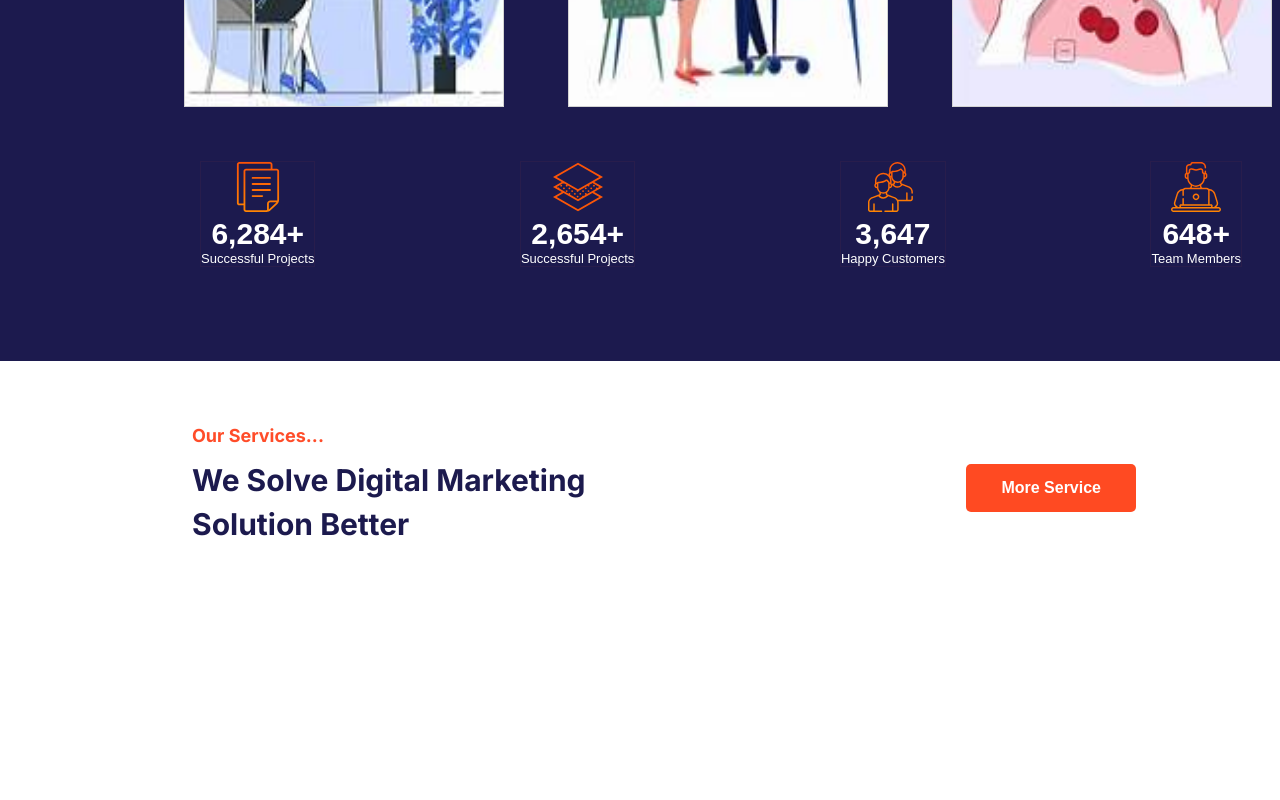
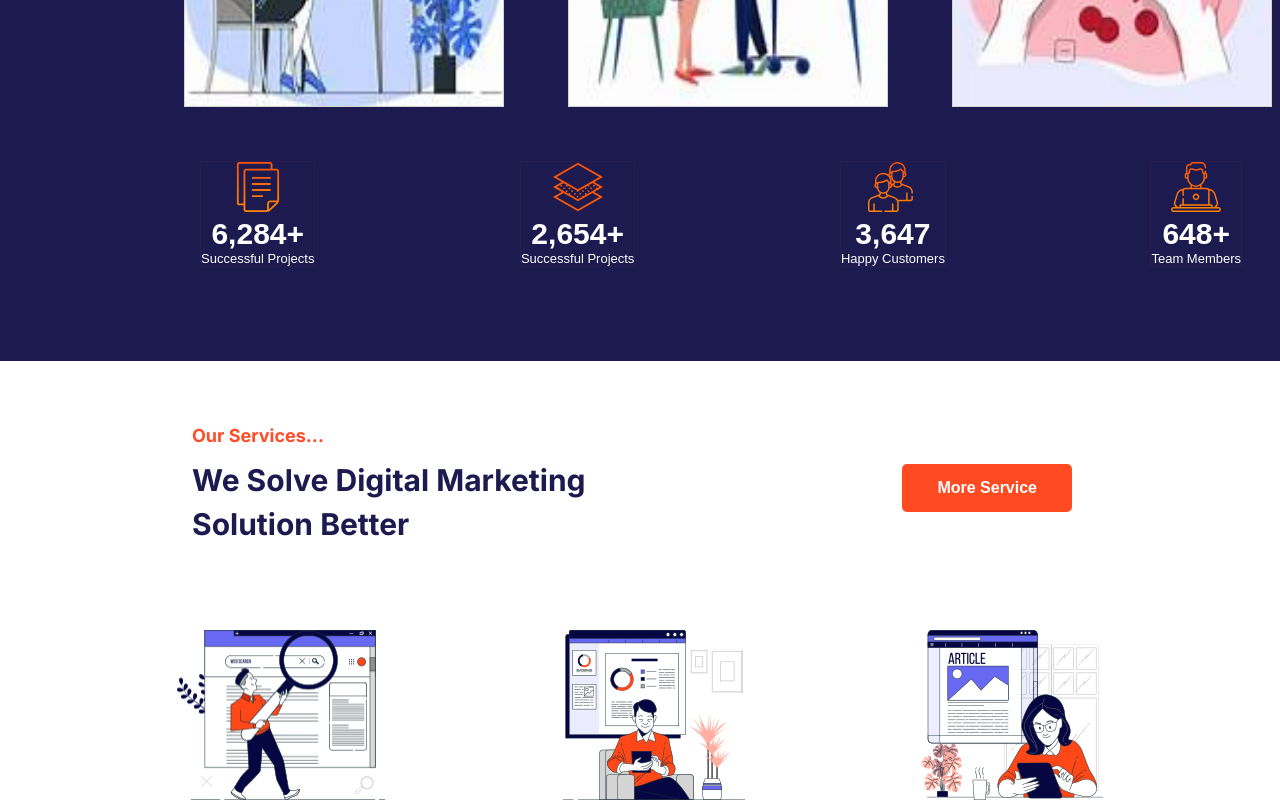
Before and after one commit to Simo0501/HTML11-RYSE, a plain HTML site: page index.html in a window 1280 px wide. Shown: the part 1992-2792 px from the top of the page. Before the commit the page ends 2542 px from the top, so only its background shows below. Drawn offline with Linux system fonts and the light colour scheme.

Commit message:
inserito img

```diff
--- a/css/style.css
+++ b/css/style.css
@@ -291,5 +291,10 @@ margin-bottom: 4rem;
   font-size: 16px;
   cursor: pointer;
   background-color: #FF4A22;
-  margin-right: 9rem;
+  margin-right: 13rem;
 }
+.jumbo-container-img{
+  display: flex;
+  justify-content: space-evenly;
+  margin-top: 5rem;
+}
--- a/index.html
+++ b/index.html
@@ -332,5 +332,12 @@
         </button>
       </div>
     </div>
+    <div class="jumbo-container">
+      <div class="jumbo-container-img">
+        <img src="./css/img/image02-1.png" alt="">
+        <img src="./css/img/image03-1.png" alt="">
+        <img src="./css/img/image04-1.png" alt="">
+      </div>
+    </div>
 </body>
 </html>
```
Also changed, not shown: css/img/image02-1.png (added), css/img/image03-1.png (added), css/img/image04-1.png (added).
